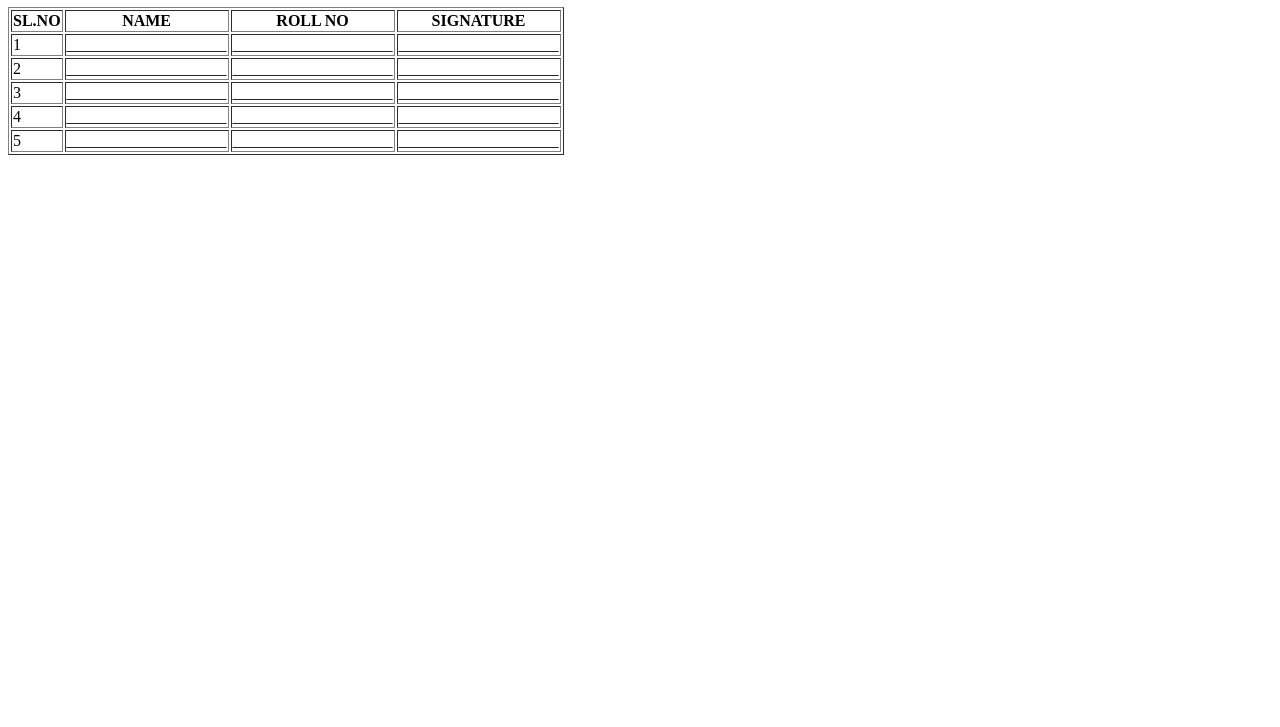
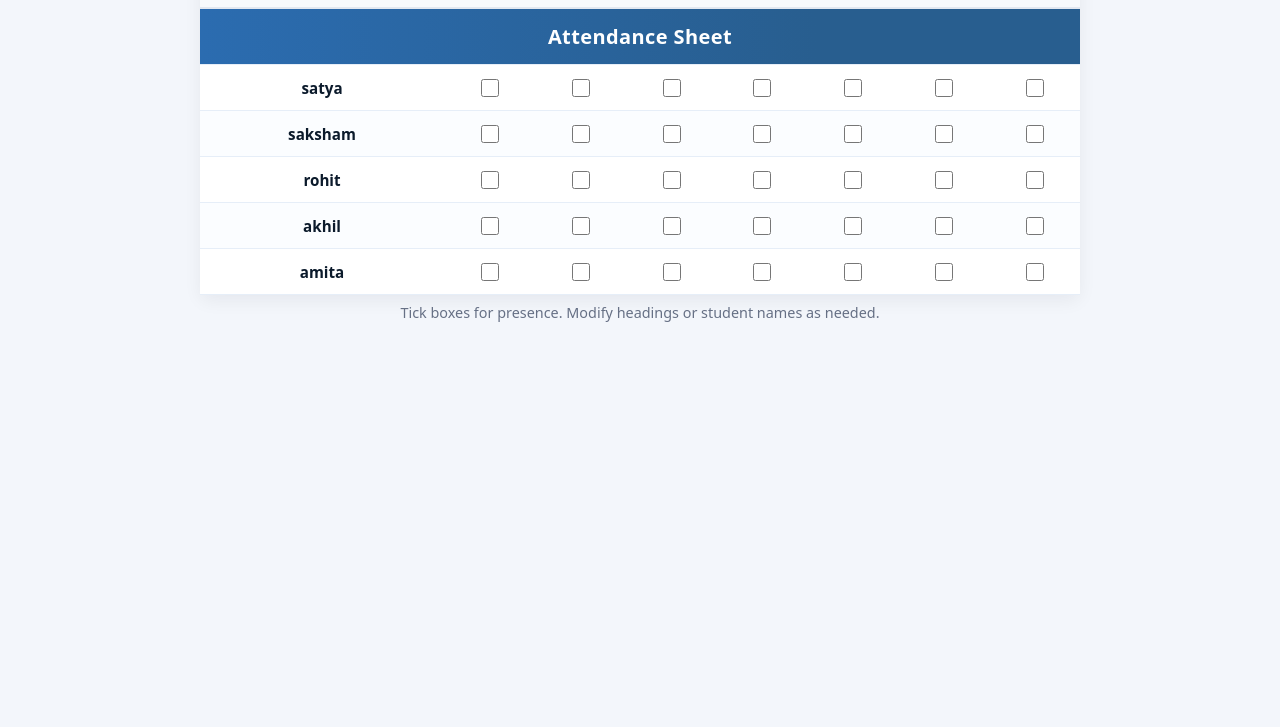
Before and after one commit to satyasingh192008-pixel/experiments, a plain HTML site: page surpricetest.html in a window 1280 px wide. Shown: the part 73-800 px from the top of the page. Drawn offline with Linux system fonts and the light colour scheme.

Commit message:
surpricetest

```diff
--- a/surpricetest.html
+++ b/surpricetest.html
@@ -1,48 +1,175 @@
-<!DOCTYPE html>
+<!doctype html>
 <html lang="en">
 <head>
-    <meta charset="UTF-8">
-    <meta name="viewport" content="width=device-width, initial-scale=1.0">
-    <title>Document</title>
+    <meta charset="utf-8" />
+    <title>Attendance Sheet</title>
+    <style>
+        :root{
+            --accent:#2b6cb0;
+            --light:#f7fafc;
+            --muted:#667085;
+        }
+        body{
+            font-family: system-ui, -apple-system, "Segoe UI", Roboto, "Helvetica Neue", Arial;
+            background: #f3f6fb;
+            padding: 32px;
+            color:#0f172a;
+        }
+
+        .attendance{
+            width: 880px;
+            max-width: 100%;
+            border-collapse: collapse;
+            box-shadow: 0 6px 18px rgba(16,24,40,0.06);
+            background: white;
+            margin: 0 auto;
+            overflow: hidden;
+            border-radius: 8px;
+        }
+
+        /* top heading that uses colspan to span all columns */
+        .attendance th.sheet-title{
+            background: linear-gradient(90deg,var(--accent),#285e8f 70%);
+            color: white;
+            font-size: 1.25rem;
+            font-weight: 600;
+            text-align: center;
+            padding: 14px 18px;
+            letter-spacing: .4px;
+        }
+
+        .attendance th, .attendance td{
+            border-bottom: 1px solid #e6eef8;
+            padding: 10px 12px;
+            text-align: center;
+            vertical-align: middle;
+            font-size: 0.95rem;
+        }
+
+        .attendance thead th.header{
+            background: var(--light);
+            color: var(--muted);
+            font-weight: 600;
+            border-bottom: 2px solid #e2e8f0;
+        }
+
+        .attendance tbody tr:nth-child(odd){
+            background: #ffffff;
+        }
+        .attendance tbody tr:nth-child(even){
+            background: #fbfdff;
+        }
+
+        .student-name{
+            text-align: left;
+            padding-left: 16px;
+            font-weight: 600;
+            color:#0b1a2b;
+            width: 220px;
+        }
+
+        input[type="checkbox"]{
+            width: 18px;
+            height: 18px;
+            transform: translateY(1px);
+        }
+
+        caption{
+            caption-side: bottom;
+            padding: 8px 0 16px;
+            color: var(--muted);
+            font-size: 0.9rem;
+        }
+
+        @media (max-width:720px){
+            .attendance{
+                font-size: 14px;
+            }
+            .attendance th.sheet-title{ font-size: 1rem; padding: 10px; }
+        }
+    </style>
 </head>
 <body>
-    <h1>ATTENDANCE SHEET</h1>
-    <table border="1">
+
+<table class="attendance" aria-label="Attendance sheet">
+
+    <tr>
+        <th class="sheet-title" colspan="8">Attendance Sheet</th>
+    </tr>
+
+    <thead>
         <tr>
-            <th>SL.NO</th>
-            <th>NAME</th>
-            <th>ROLL NO</th>
-            <th>SIGNATURE</th>
+            <th class="header">Student</th>
+            <th class="header">Day 1</th>
+            <th class="header">Day 2</th>
+            <th class="header">Day 3</th>
+            <th class="header">Day 4</th>
+            <th class="header">Day 5</th>
+            <th class="header">Day 6</th>
+            <th class="header">Day 7</th>
         </tr>
+    </thead>
+
+    <tbody>
         <tr>
-            <td>1</td>
-            <td>____________________</td>
-            <td>____________________</td>
-            <td>____________________</td>
+            <td class="student-name">satya</td>
+            <td><input type="checkbox" name="satya-d1" aria-label="satya Day 1"></td>
+            <td><input type="checkbox" name="satya-d2" aria-label="satya Day 2"></td>
+            <td><input type="checkbox" name="satya-d3" aria-label="satya Day 3"></td>
+            <td><input type="checkbox" name="satya-d4" aria-label="satya Day 4"></td>
+            <td><input type="checkbox" name="satya-d5" aria-label="satya Day 5"></td>
+            <td><input type="checkbox" name="satya-d6" aria-label="satya Day 6"></td>
+            <td><input type="checkbox" name="satya-d7" aria-label="satya Day 7"></td>
         </tr>
+
         <tr>
-            <td>2</td>
-            <td>____________________</td>
-            <td>____________________</td>
-            <td>____________________</td>
+            <td class="student-name">saksham</td>
+            <td><input type="checkbox" name="saksham-d1" aria-label="saksham Day 1"></td>
+            <td><input type="checkbox" name="saksham-d2" aria-label="saksham Day 2"></td>
+            <td><input type="checkbox" name="saksham-d3" aria-label="saksham Day 3"></td>
+            <td><input type="checkbox" name="saksham-d4" aria-label="saksham Day 4"></td>
+            <td><input type="checkbox" name="saksham-d5" aria-label="saksham Day 5"></td>
+            <td><input type="checkbox" name="saksham-d6" aria-label="saksham Day 6"></td>
+            <td><input type="checkbox" name="saksham-d7" aria-label="saksham Day 7"></td>
+
         </tr>
+
         <tr>
-            <td>3</td>
-            <td>____________________</td>
-            <td>____________________</td>
-            <td>____________________</td>
+            <td class="student-name">rohit</td>
+            <td><input type="checkbox" name="rohit-d1" aria-label="rohit Day 1"></td>
+            <td><input type="checkbox" name="rohit-d2" aria-label="rohit Day 2"></td>
+            <td><input type="checkbox" name="rohit-d3" aria-label="rohit Day 3"></td>
+            <td><input type="checkbox" name="rohit-d4" aria-label="rohit Day 4"></td>
+            <td><input type="checkbox" name="rohit-d5" aria-label="rohit Day 5"></td>
+            <td><input type="checkbox" name="rohit-d6" aria-label="rohit Day 6"></td>
+            <td><input type="checkbox" name="rohit-d7" aria-label="rohit Day 7"></td>
         </tr>
+
         <tr>
-            <td>4</td>
-            <td>____________________</td>
-            <td>____________________</td>
-            <td>____________________</td>
+            <td class="student-name">akhil</td>
+            <td><input type="checkbox" name="akhil-d1" aria-label="akhil Day 1"></td>
+            <td><input type="checkbox" name="akhil-d2" aria-label="akhil Day 2"></td>
+            <td><input type="checkbox" name="akhil-d3" aria-label="akhil Day 3"></td>
+            <td><input type="checkbox" name="akhil-d4" aria-label="akhil Day 4"></td>
+            <td><input type="checkbox" name="akhil-d5" aria-label="akhil Day 5"></td>
+            <td><input type="checkbox" name="akhil-d6" aria-label="akhil Day 6"></td>
+            <td><input type="checkbox" name="akhil-d7" aria-label="akhil Day 7"></td>
         </tr>
+
         <tr>
-            <td>5</td>
-            <td>____________________</td>
-            <td>____________________</td>
-            <td>____________________</td>
+            <td class="student-name">amita</td>
+            <td><input type="checkbox" name="amita-d1" aria-label="amita Day 1"></td>
+            <td><input type="checkbox" name="amita-d2" aria-label="amita Day 2"></td>
+            <td><input type="checkbox" name="amita-d3" aria-label="amita Day 3"></td>
+            <td><input type="checkbox" name="amita-d4" aria-label="amita Day 4"></td>
+            <td><input type="checkbox" name="amita-d5" aria-label="amita Day 5"></td>
+            <td><input type="checkbox" name="amita-d6" aria-label="amita Day 6"></td>
+            <td><input type="checkbox" name="amita-d7" aria-label="amita Day 7"></td>
         </tr>
+    </tbody>
+
+    <caption>Tick boxes for presence. Modify headings or student names as needed.</caption>
+</table>
+
 </body>
 </html>
```
